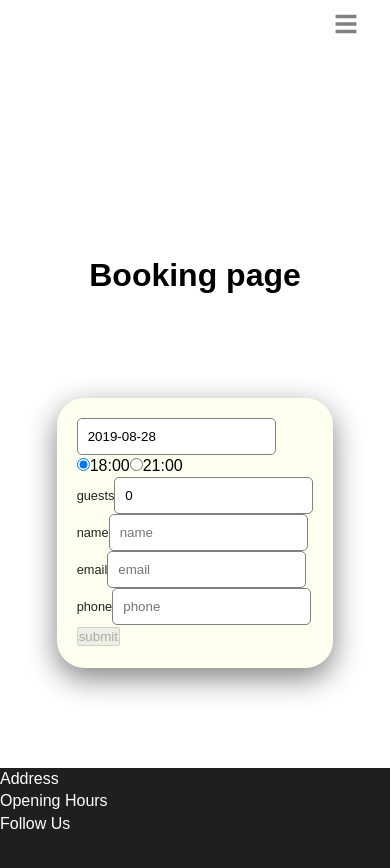
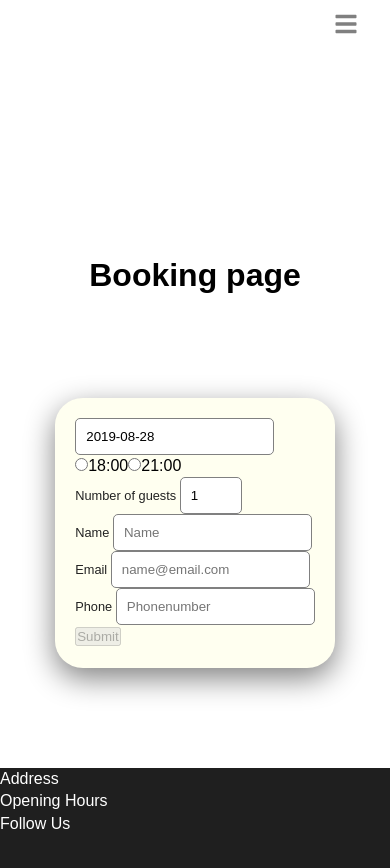
Before and after one commit to JuliaLahdo/malina-restaurant, a React (Create React App) app: page /Booking in a window 390 px wide. Shown: the top 868 px of the page. Built offline with nearby package versions, Linux system fonts and the light colour scheme; no server answers; the HTML template or start-up script is replaced by a standard one.

Commit message:
Add form validation
Guests have to be 1-6 people, email validation and 8-13 digits for phonenumber. Doesn't display that it has to be 8-13 digits for phonenumber, will look into this later

```diff
--- a/src/Pages/Booking/Booking.tsx
+++ b/src/Pages/Booking/Booking.tsx
@@ -26,8 +26,8 @@ interface IBooking {
   timeOfBooking: string;
   numberOfGuests: number;
   email:string;
+  name:string;
   phone:string;
-  name:string;
 }
 
 interface IBookingsState {
@@ -44,11 +44,11 @@ class Booking extends React.Component<{}, IBookingsState> {
     this.state = {
       bookings: {
         dateOfBooking:moment(),
-        timeOfBooking:"",
-        numberOfGuests: 0,
-        email:"",
-        phone:"" ,
-        name:""
+        timeOfBooking: "",
+        numberOfGuests: 1,
+        email: "",
+        name: "",
+        phone: ""
       },
       isAvailableAt18: true,
       isAvailableAt21: true
@@ -72,7 +72,7 @@ class Booking extends React.Component<{}, IBookingsState> {
   }
 
   handleSubmit(e: any) {
-    e.preventDefault();
+    //e.preventDefault();
     console.log(this.state.bookings);
     let postData = {
       'dateOfBooking': this.state.bookings.dateOfBooking.format('YYYY-MM-DD'),
@@ -186,39 +186,41 @@ class Booking extends React.Component<{}, IBookingsState> {
         <Header title="Booking page" />
         <div className="bookingFormContainer">
 
-          <form onSubmit={(e) => this.handleSubmit(e)} noValidate>
+          <form onSubmit={(e) => this.handleSubmit(e)}>
             {/* <SelectDate />  */}
             <DatePicker selected={this.state.bookings.dateOfBooking.toDate()} onChange={this.handleDateChange} dateFormat="yyyy-MM-dd"/>
-              {/* <SelectTime />  */}
+            {/* <SelectTime />  */}
 
             <div className="selectTime">
-                <input type="radio" value="18:00:00" name="timeOfBooking" onChange={this.handleTimeChange} defaultChecked/>
-                18:00
-                <input type="radio" value="21:00:00" name="timeOfBooking" onChange={this.handleTimeChange}/>21:00
+              {/* defaultChecked on 18:00, if not changed then booking won't be created */}
+              <input type="radio" value="18:00:00" name="timeOfBooking" onChange={this.handleTimeChange} />
+              18:00
+              <input type="radio" value="21:00:00" name="timeOfBooking" onChange={this.handleTimeChange}/>21:00
             </div>
 
-              {/* <Details />  */}
+            {/* <Details />  */}
             <div className="guests">
-                <label htmlFor="guests">guests</label>
-                <input type="number" value={ this.state.bookings.numberOfGuests } name="numberOfGuests" placeholder="how many guests?" onChange={this.handleChange}/>
+              <label htmlFor="guests">Number of guests </label>
+              <input type="number" min="1" max="6" value={ this.state.bookings.numberOfGuests } name="numberOfGuests" placeholder="Number of guests?" onChange={ this.handleChange }/>
             </div>
 
             <div className="name">
-                <label htmlFor="name">name</label>
-                <input type="text" value={ this.state.bookings.name } name="name"  placeholder="name" onChange={this.handleChange} />
+              <label htmlFor="name">Name </label>
+              <input type="text" value={ this.state.bookings.name } name="name"  placeholder="Name" onChange={this.handleChange} />
             </div>
 
             <div className="email">
-                <label htmlFor="email">email</label>
-                <input type="text" value={ this.state.bookings.email } name="email" placeholder="email" onChange={this.handleChange}/>
+              <label htmlFor="email">Email </label>
+              <input type="email" value={ this.state.bookings.email } name="email" placeholder="name@email.com" pattern="[a-z0-9._%+-]+@[a-z0-9.-]+\.[a-z]{2, 3}$" onChange={this.handleChange}/>
             </div>
 
             <div className="phone">
-                <label htmlFor="phone">phone</label>
-                <input type="text" value={ this.state.bookings.phone } name="phone" placeholder="phone" onChange={this.handleChange}/>
+              <label htmlFor="phone">Phone </label>
+              <input type="text" value={ this.state.bookings.phone } name="phone" placeholder="Phonenumber" pattern="^\d{8,13}$
+" onChange={this.handleChange}/>
             </div>
 
-            <button disabled={!this.state.bookings.numberOfGuests || !this.state.bookings.name || !this.state.bookings.email || !this.state.bookings.phone}type="submit">submit</button>
+            <button disabled={ !this.state.bookings.numberOfGuests || !this.state.bookings.name || !this.state.bookings.email || !this.state.bookings.phone } type="submit">Submit</button>
           </form>
 
         </div>
```
